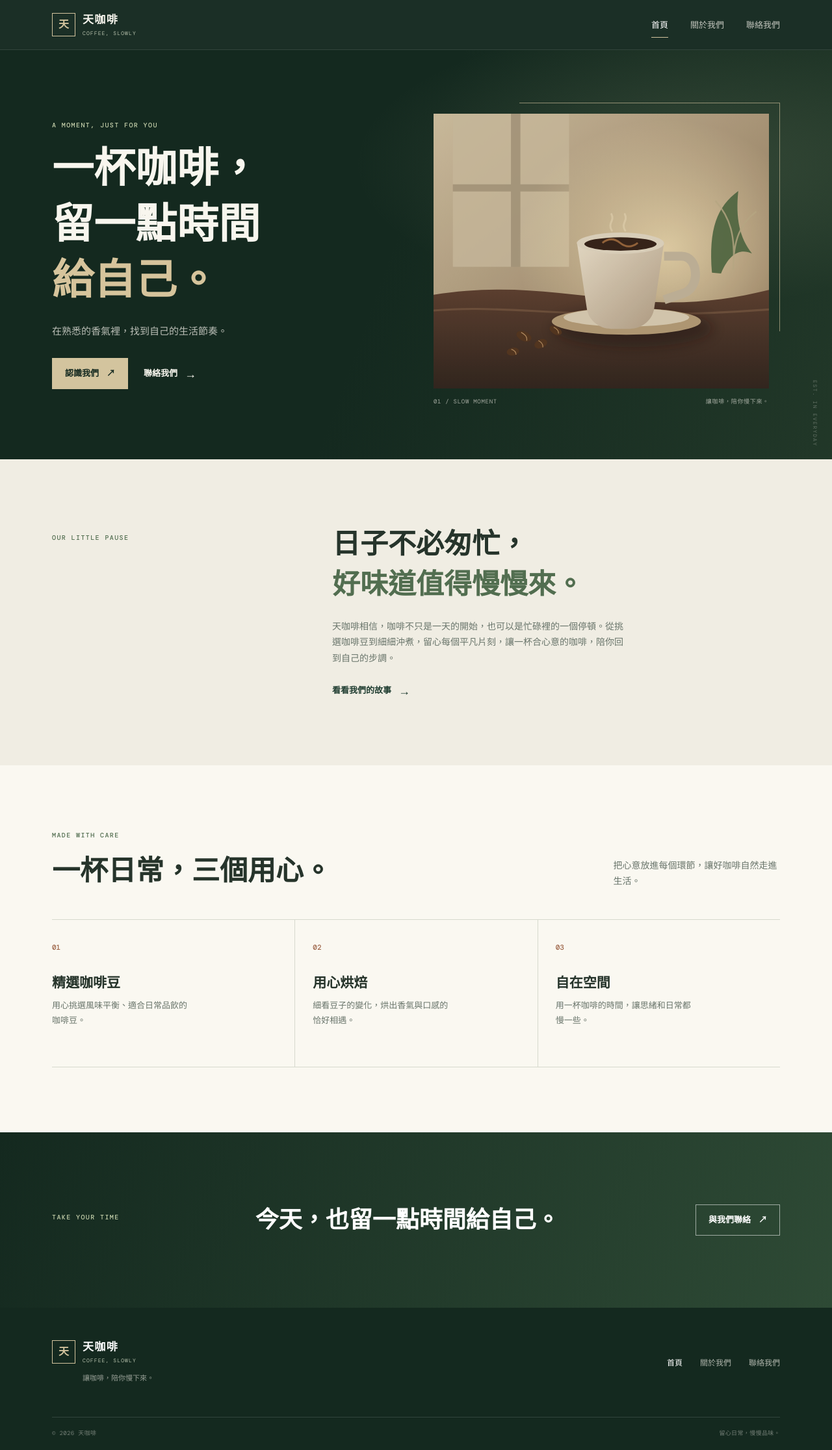
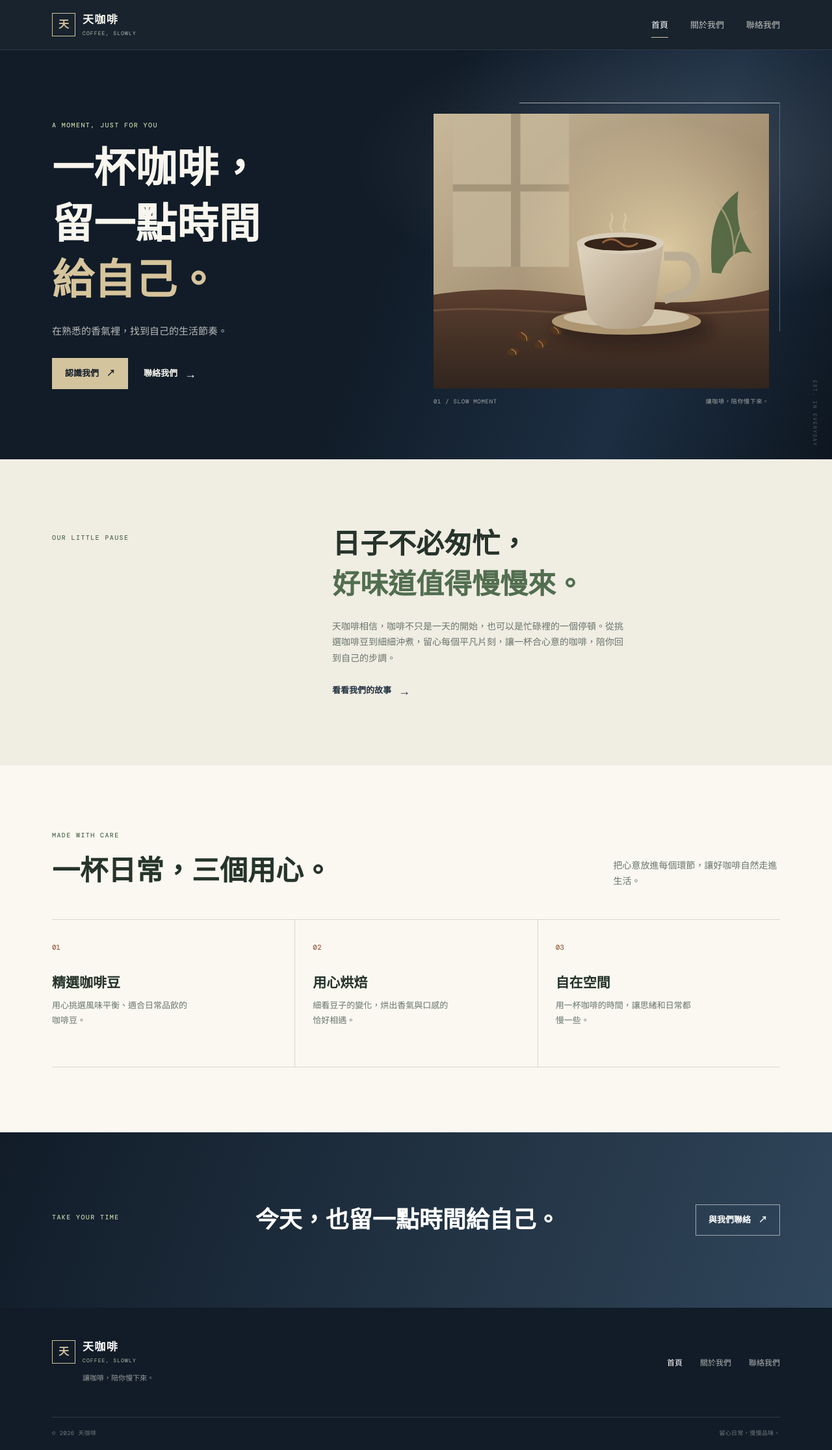
Before and after one commit to aaAA250013/Webpage__11525236, a plain HTML site: page pages/index.html in a window 1280 px wide. Shown: the whole page at 65% size. Drawn offline with nearby package versions, Linux system fonts and the light colour scheme.

Commit message:
調整顏色變數以改善網站配色方案，更新標題和背景樣式

```diff
--- a/pages/assets/css/site.css
+++ b/pages/assets/css/site.css
@@ -1,7 +1,7 @@
 :root {
   color-scheme: light;
-  --forest: #203d31;
-  --forest-deep: #14291f;
+  --forest: #20313f;
+  --forest-deep: #111c28;
   --moss: #526e50;
   --leaf: #a9b18a;
   --cream: #f0ede3;
@@ -32,7 +32,7 @@ img { display: block; max-width: 100%; }
 .section-title em { color: var(--moss); font-style: normal; }
 .section-pad { padding-block: 100px; }
 
-.site-header { position: sticky; z-index: 10; top: 0; color: #f8f6ee; background: rgba(20, 41, 31, .97); border-bottom: 1px solid rgba(255,255,255,.1); }
+.site-header { position: sticky; z-index: 10; top: 0; color: #f8f6ee; background: rgba(17, 28, 40, .97); border-bottom: 1px solid rgba(255,255,255,.1); }
 .nav-wrap { display: flex; min-height: 76px; align-items: center; justify-content: space-between; }
 .brand { display: inline-flex; align-items: center; gap: 11px; }
 .brand-mark { display: grid; width: 36px; aspect-ratio: 1; place-items: center; border: 1px solid var(--oat); color: var(--oat); font: 700 16px/1 var(--serif); }
@@ -48,7 +48,7 @@ img { display: block; max-width: 100%; }
 .menu-toggle[aria-expanded="true"] span:last-child { transform: translateY(-3.5px) rotate(-45deg); }
 
 .hero { position: relative; overflow: hidden; color: #f8f6ee; background: var(--forest-deep); }
-.hero::before { position: absolute; inset: 0; background: radial-gradient(ellipse at 82% 28%, rgba(169,177,138,.18), transparent 34%), linear-gradient(110deg, transparent 47%, rgba(68,93,64,.28)); content: ""; pointer-events: none; }
+.hero::before { position: absolute; inset: 0; background: radial-gradient(ellipse at 82% 28%, rgba(255,255,255,.13), transparent 34%), linear-gradient(110deg, transparent 47%, rgba(75,119,174,.2) 76%, rgba(0,0,0,.2)); content: ""; pointer-events: none; }
 .hero-grid { position: relative; display: grid; min-height: 630px; grid-template-columns: 1fr 1fr; align-items: center; gap: 54px; padding-block: 68px; }
 .hero-copy { position: relative; z-index: 1; padding-block: 15px; }
 .hero .eyebrow, .closing-band .eyebrow { color: #c4cfaa; }
@@ -66,7 +66,7 @@ img { display: block; max-width: 100%; }
 .text-link span { font-size: 18px; transition: transform .2s ease; }
 .text-link:hover span { transform: translateX(4px); }
 .hero-image { position: relative; margin: 0; padding: 17px 17px 0 0; }
-.hero-image::before { position: absolute; z-index: 0; top: 0; right: 0; width: 75%; height: 75%; border-top: 1px solid rgba(211,196,158,.62); border-right: 1px solid rgba(211,196,158,.62); content: ""; }
+.hero-image::before { position: absolute; z-index: 0; top: 0; right: 0; width: 75%; height: 75%; border-top: 1px solid rgba(255,255,255,.58); border-right: 1px solid rgba(91,139,194,.62); content: ""; }
 .hero-image img { position: relative; width: 100%; aspect-ratio: 1.22; object-fit: cover; }
 .hero-image figcaption { display: flex; justify-content: space-between; gap: 16px; padding-top: 14px; color: rgba(248,246,238,.62); font: 400 9px/1.5 var(--mono); letter-spacing: .08em; }
 .hero-index { position: absolute; right: 22px; bottom: 20px; color: rgba(248,246,238,.3); font: 400 8px/1 var(--mono); letter-spacing: .2em; writing-mode: vertical-rl; }
@@ -85,13 +85,13 @@ img { display: block; max-width: 100%; }
 .quality-number { color: var(--clay); font: 500 11px/1 var(--mono); }
 .quality-item h3 { margin: 30px 0 8px; font: 700 21px/1.4 var(--serif); }
 .quality-item p { max-width: 29ch; margin: 0; color: var(--muted); font-size: 13px; }
-.closing-band { color: white; background: linear-gradient(110deg, var(--forest-deep), #2e4a35); }
+.closing-band { color: white; background: linear-gradient(110deg, var(--forest-deep), #30465b); }
 .closing-inner { display: flex; min-height: 270px; align-items: center; justify-content: space-between; gap: 30px; padding-block: 50px; }
 .closing-inner .eyebrow { margin-bottom: 8px; }
 .closing-inner h2 { margin: 0; font: 600 clamp(25px, 3vw, 36px)/1.45 var(--serif); }
 
 .page-hero { position: relative; overflow: hidden; color: white; background: var(--forest-deep); }
-.page-hero::after { position: absolute; top: -150px; right: -80px; width: 390px; height: 390px; border: 1px solid rgba(211,196,158,.24); border-radius: 50%; box-shadow: 0 0 0 48px rgba(211,196,158,.04), 0 0 0 105px rgba(211,196,158,.025); content: ""; }
+.page-hero::after { position: absolute; top: -150px; right: -80px; width: 390px; height: 390px; border: 1px solid rgba(255,255,255,.25); border-radius: 50%; box-shadow: 0 0 0 48px rgba(91,139,194,.09), 0 0 0 105px rgba(0,0,0,.12); content: ""; }
 .page-hero-inner { position: relative; z-index: 1; min-height: 315px; display: flex; align-items: flex-start; justify-content: center; flex-direction: column; padding-block: 60px; }
 .page-hero .eyebrow { margin-bottom: 12px; color: #c4cfaa; }
 .page-hero h1 { margin: 0; font: 700 clamp(42px, 6vw, 63px)/1.35 var(--serif); }
```
